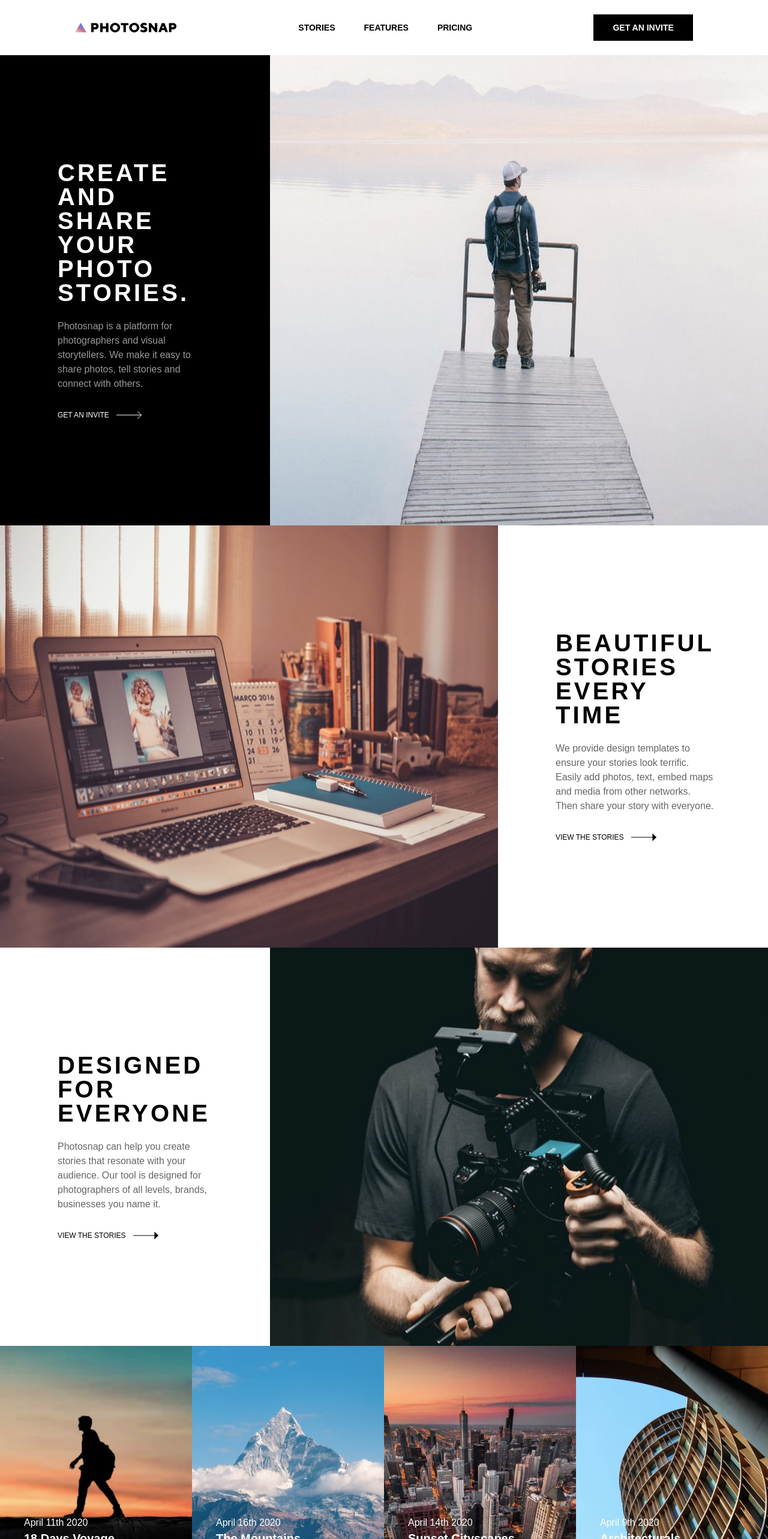
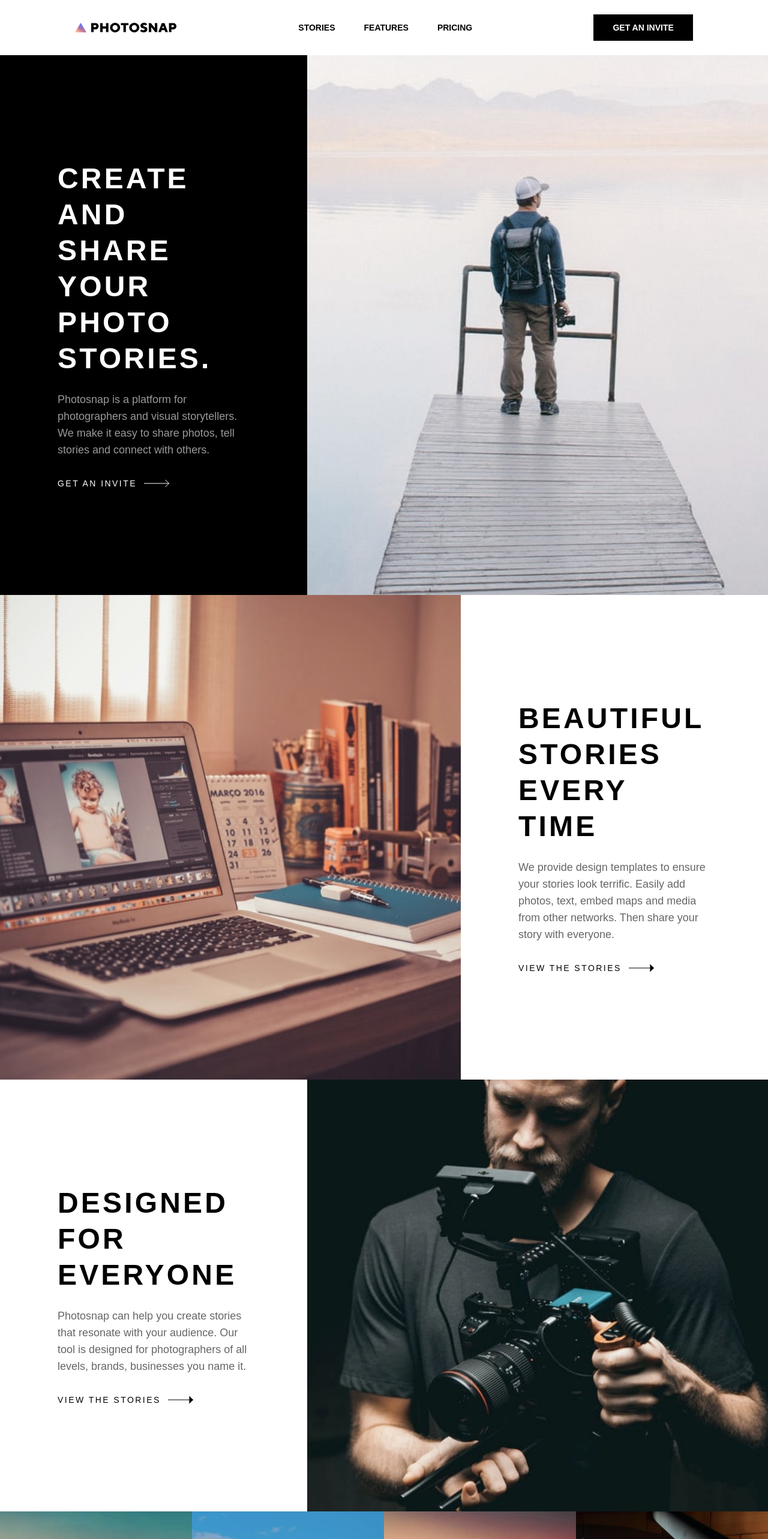
Before and after one commit to tyrellcurry/photoSnap, a React (Create React App) app: page / in a window 1280 px wide. Shown: the top 2566 px of the page at 60% size. Built offline with nearby package versions, Linux system fonts and the light colour scheme.

Commit message:
Re-worked the homepage, stories page, features page, and pricing page. Added final banner to the stories page. Ensured all elements are responsive. Fixed images creating whitespaces affecting other elements on page.

```diff
--- a/src/pages/HomePage/HomePage.jsx
+++ b/src/pages/HomePage/HomePage.jsx
@@ -8,45 +8,113 @@ import FeatureItem from '../../components/FeatureItem';
 const HomePage = () => {
   return (
     <>
-      <section className='section-1 md:flex '>
-        <img src="../../assets/home/mobile/create-and-share.jpg" alt="Man standing on pier" className='md:order-2 md:hidden w-full' />
-        <img src="../../assets/home/tablet/create-and-share.jpg" alt="Man standing on pier" className='md:order-2 hidden md:block lg:hidden w-full' />
-        <img src="../../assets/home/desktop/create-and-share.jpg" alt="Man standing on pier" className='md:order-2 hidden md:hidden lg:block w-full' />
-        <div className='section-paragraph py-20 px-12 bg-black text-pureWhite md:order-1 md:py-44 lg:px-24'>
-          <h1 className='text-3xl tracking-wide uppercase text-left font-bold md:text-[2.5rem] md:tracking-[0.260625rem] md:leading-10'>Create and Share your Photo Stories.</h1>
-          <p className='text-base font-normal opacity-60 leading-6 mt-4 lg:mt-6'>Photosnap is a platform for photographers and visual storytellers. We make it easy to share photos, tell stories and connect with others.</p>
-          <div className='link-container flex items-center space-x-3 mt-4 cursor-pointer lg:mt-8 '>
-            <p className=' uppercase tracking-wider text-xs hover:underline'>Get an Invite</p>
-            <ArrowIcon className=' stroke-pureWhite'/>
+      <section className="section-1 md:grid md:grid-cols-5">
+        <div className="md:order-2 md:col-span-2 lg:col-span-3">
+          <img
+            src="../../assets/home/mobile/create-and-share.jpg"
+            alt="Man standing on pier"
+            className="md:hidden w-auto h-auto min-h-full min-w-full"
+          />
+          <img
+            src="../../assets/home/tablet/create-and-share.jpg"
+            alt="Man standing on pier"
+            className="hidden md:block lg:hidden w-auto h-auto min-h-full min-w-full"
+          />
+          <img
+            src="../../assets/home/desktop/create-and-share.jpg"
+            alt="Man standing on pier"
+            className="hidden lg:block w-auto h-auto min-h-full min-w-full object-cover object-center"
+          />
+        </div>
+        <div className="section-paragraph py-20 px-12 bg-black text-pureWhite md:order-1 md:py-44 md:col-span-3 lg:px-16 xl:px-24 lg:col-span-2 md:flex md:flex-col md:justify-center">
+          <h1 className="text-4xl tracking-wide uppercase text-left font-bold md:text-5xl lg:text-4xl xl:text-5xl md:tracking-[0.260625rem] leading-tight md:leading-tight lg:leading-tight xl:leading-tight">
+            Create and Share your Photo Stories.
+          </h1>
+          <p className="text-base font-normal opacity-60 leading-6 mt-4 lg:mt-6 xl:text-lg">
+            Photosnap is a platform for photographers and visual storytellers.
+            We make it easy to share photos, tell stories and connect with
+            others.
+          </p>
+          <div className="link-container flex items-center space-x-3 mt-4 cursor-pointer lg:mt-8 ">
+            <p className=" uppercase tracking-x-wide text-xs hover:underline lg:text-sm">
+              Get an Invite
+            </p>
+            <ArrowIcon className=" stroke-pureWhite" />
           </div>
         </div>
       </section>
-      <section className='section-2 md:flex '>
-        <img src="../../assets/home/mobile/beautiful-stories.jpg" alt="Laptop On Desk" className='md:hidden w-full' />
-        <img src="../../assets/home/tablet/beautiful-stories.jpg" alt="Laptop On Desk" className=' hidden md:block lg:hidden w-full' />
-        <img src="../../assets/home/desktop/beautiful-stories.jpg" alt="Laptop On Desk" className=' hidden md:hidden lg:block w-full' />
-        <div className='section-paragraph py-20 px-12 md:py-44 lg:px-24'>
-          <h1 className=' text-3xl uppercase tracking-wide  text-left font-bold md:text-[2.5rem] md:tracking-[0.260625rem] md:leading-10'>Beautiful Stories Every Time</h1>
-          <p className='text-base opacity-60 leading-6 mt-4 lg:mt-6'>We provide design templates to ensure your stories look terrific. Easily add photos, text, embed maps and media from other networks. Then share your story with everyone.</p>
-          <div className='link-container flex items-center space-x-3 mt-4 cursor-pointer lg:mt-8 '>
-            <p className=' uppercase tracking-wider text-xs hover:underline'>View the Stories</p>
-            <ArrowIcon className=' stroke-black'/>
+      <section className="section-1 md:grid md:grid-cols-5">
+        <div className="md:order-2 md:col-span-2 lg:col-span-3">
+          <img
+            src="../../assets/home/mobile/beautiful-stories.jpg"
+            alt="Man standing on pier"
+            className="md:hidden w-auto h-auto min-h-full min-w-full"
+          />
+          <img
+            src="../../assets/home/tablet/beautiful-stories.jpg"
+            alt="Man standing on pier"
+            className="hidden md:block lg:hidden w-auto h-auto min-h-full min-w-full"
+          />
+          <img
+            src="../../assets/home/desktop/beautiful-stories.jpg"
+            alt="Man standing on pier"
+            className="hidden lg:block w-auto h-auto min-h-full min-w-full object-cover object-center"
+          />
+        </div>
+        <div className="section-paragraph py-20 px-12 bg-pureWhite text-pureBlack md:order-2 md:py-44 md:col-span-3 lg:px-16 xl:px-24 lg:col-span-2 md:flex md:flex-col md:justify-center">
+          <h1 className="text-4xl tracking-wide uppercase text-left font-bold md:text-5xl lg:text-4xl xl:text-5xl md:tracking-[0.260625rem] leading-tight md:leading-tight lg:leading-tight xl:leading-tight">
+            Beautiful Stories Every Time
+          </h1>
+          <p className="text-base font-normal opacity-60 leading-6 mt-4 lg:mt-6 xl:text-lg">
+            We provide design templates to ensure your stories look terrific.
+            Easily add photos, text, embed maps and media from other networks.
+            Then share your story with everyone.
+          </p>
+          <div className="link-container flex items-center space-x-3 mt-4 cursor-pointer lg:mt-8 ">
+            <p className=" uppercase tracking-x-wide text-xs hover:underline lg:text-sm">
+              View The Stories
+            </p>
+            <ArrowIcon className=" stroke-pureBlack" />
           </div>
         </div>
       </section>
-      <section className='section-3 md:flex '>
-        <img src="../../assets/home/mobile/designed-for-everyone.jpg" alt="Man standing on pier" className='md:order-2 md:hidden w-full' />
-        <img src="../../assets/home/tablet/designed-for-everyone.jpg" alt="Man standing on pier" className='md:order-2 hidden md:block lg:hidden w-full' />
-        <img src="../../assets/home/desktop/designed-for-everyone.jpg" alt="Man standing on pier" className='md:order-2 hidden md:hidden lg:block w-full' />
-        <div className='section-paragraph py-20 px-12 md:order-1 md:py-44 lg:px-24'>
-          <h1  className='text-3xl tracking-wide uppercase text-left font-bold md:text-[2.5rem] md:tracking-[0.260625rem] md:leading-10'>Designed for Everyone</h1>
-          <p className='text-base opacity-60 leading-6 mt-4 lg:mt-6'>Photosnap can help you create stories that resonate with your audience.  Our tool is designed for photographers of all levels, brands, businesses you name it. </p>
-          <div className='link-container flex items-center space-x-3 mt-4 cursor-pointer lg:mt-8 '>
-            <p className=' uppercase tracking-wider text-xs hover:underline'>View the Stories</p>
-            <ArrowIcon className=' stroke-black'/>
+
+      <section className="section-1 md:grid md:grid-cols-5">
+        <div className="md:order-2 md:col-span-2 lg:col-span-3">
+          <img
+            src="../../assets/home/mobile/designed-for-everyone.jpg"
+            alt="Man standing on pier"
+            className="md:hidden w-auto h-auto min-h-full min-w-full"
+          />
+          <img
+            src="../../assets/home/tablet/designed-for-everyone.jpg"
+            alt="Man standing on pier"
+            className="hidden md:block lg:hidden w-auto h-auto min-h-full min-w-full"
+          />
+          <img
+            src="../../assets/home/desktop/designed-for-everyone.jpg"
+            alt="Man standing on pier"
+            className="hidden lg:block w-auto h-auto min-h-full min-w-full object-cover object-center"
+          />
+        </div>
+        <div className="section-paragraph py-20 px-12 bg-pureWhite text-pureBlack md:order-1 md:py-44 md:col-span-3 lg:px-16 xl:px-24 lg:col-span-2 md:flex md:flex-col md:justify-center">
+          <h1 className="text-4xl tracking-wide uppercase text-left font-bold md:text-5xl lg:text-4xl xl:text-5xl md:tracking-[0.260625rem] leading-tight md:leading-tight lg:leading-tight xl:leading-tight">
+            Designed for Everyone
+          </h1>
+          <p className="text-base font-normal opacity-60 leading-6 mt-4 lg:mt-6 xl:text-lg">
+            Photosnap can help you create stories that resonate with your
+            audience. Our tool is designed for photographers of all levels,
+            brands, businesses you name it.
+          </p>
+          <div className="link-container flex items-center space-x-3 mt-4 cursor-pointer lg:mt-8 ">
+            <p className=" uppercase tracking-x-wide text-xs hover:underline lg:text-sm">
+              View The Stories
+            </p>
+            <ArrowIcon className=" stroke-pureBlack" />
           </div>
         </div>
       </section>
+
       <StoriesContainer>
         {storiesItemsData
           .filter((media) => media.isHomepage && !media.isMainCard)
@@ -63,7 +131,7 @@ const HomePage = () => {
           ))}
       </StoriesContainer>
 
-      <section className='flex flex-col px-10 py-16 space-y-12 lg:flex-row lg:items-center lg:space-y-0 lg:py-24'>
+      <section className="flex flex-col px-10 py-16 space-y-12 lg:flex-row lg:items-center lg:space-y-0 lg:py-24">
         <FeatureItem
           icon="responsive"
           title="100% Responsive"
@@ -77,7 +145,8 @@ const HomePage = () => {
         <FeatureItem
           icon="embed"
           title="Available to Embed"
-              infomation="Embed Tweets, Facebook posts, Instagram media, Vimeo or YouTube videos, Google Maps, and more. "/>
+          infomation="Embed Tweets, Facebook posts, Instagram media, Vimeo or YouTube videos, Google Maps, and more. "
+        />
       </section>
     </>
   );
--- a/src/pages/PricingPage/PricingPage.jsx
+++ b/src/pages/PricingPage/PricingPage.jsx
@@ -1,4 +1,5 @@
 import React, {useState} from 'react';
+import {ReactComponent as ArrowIcon} from '../../assets/shared/desktop/arrow.svg';
 
 const PricingPage = () => {
   const [isActive, setActive] = useState(false);
@@ -9,7 +10,7 @@ const PricingPage = () => {
 
   return (
     <>
-      <main>
+      <main className="pb-10 md:pb-20">
         <section className="banner bg-pureBlack sm:grid sm:grid-cols-3 sm:place-items-center md:grid-cols-2">
           <div className="image sm:w-full md:h-full">
             <img
@@ -35,7 +36,7 @@ const PricingPage = () => {
             <h1 className="pb-4 uppercase tracking-x-wide font-semibold text-3xl sm:text-4xl">
               Pricing
             </h1>
-            <p className="text-gray-400 leading-8 text-md md:leading-6 lg:text-lg">
+            <p className="text-gray-400 leading-8 text-md md:leading-6 lg:text-lg xl:w-11/12">
               Create a your stories, Photosnap is a platform for photographers
               and visual storytellers. It’s the simple way to create and share
               your photos.
@@ -191,7 +192,7 @@ const PricingPage = () => {
           </div>
         </section>
         <section>
-          <div className="hidden md:block header uppercase text-center text-5xl font-semibold tracking-x-sm pt-24 pb-10">
+          <div className="hidden md:block header uppercase text-center text-5xl font-semibold tracking-x-sm pt-20 pb-10">
             <h2>compare</h2>
           </div>
           <div className="features px-8 pt-10 lg:px-32 xl:px-60">
@@ -556,6 +557,21 @@ const PricingPage = () => {
         </section>
       </main>
       {/* TODO: NEED TO ADD BETA BANNER */}
+      <section
+        className="beta-section flex flex-col bg-mobile-beta bg-cover bg-no-repeat py-12 px-6
+                            md:bg-tablet-beta md:flex-row md:px-6 md:py-24 md:justify-between
+                            lg:bg-desktop-beta lg:justify-around lg:py-32 "
+      >
+        <h2 className=" text-3xl font-bold uppercase text-pureWhite tracking-x-med md:text-4xl md:w-1/2 lg:w-1/3">
+          We’re in beta. Get your invite today!
+        </h2>
+        <div className="link-container flex items-center space-x-3 mt-4 cursor-pointer lg:mt-8 ">
+          <p className=" uppercase text-pureWhite tracking-x-med text-xs hover:underline lg:text-sm">
+            Get an Invite
+          </p>
+          <ArrowIcon className=" stroke-pureWhite" />
+        </div>
+      </section>
     </>
   );
 };
```
Also changed, not shown: src/components/Navbar/Navbar.jsx (+5 -3 lines), src/index.css (+8 -0 lines), src/pages/FeaturesPage/FeaturesPage.jsx (+70 -15 lines), src/pages/StoriesPage/StoriesPage.jsx (+36 -0 lines), tailwind.config.js (+5 -3 lines). Lines whose indentation alone changed are shown as unchanged.
